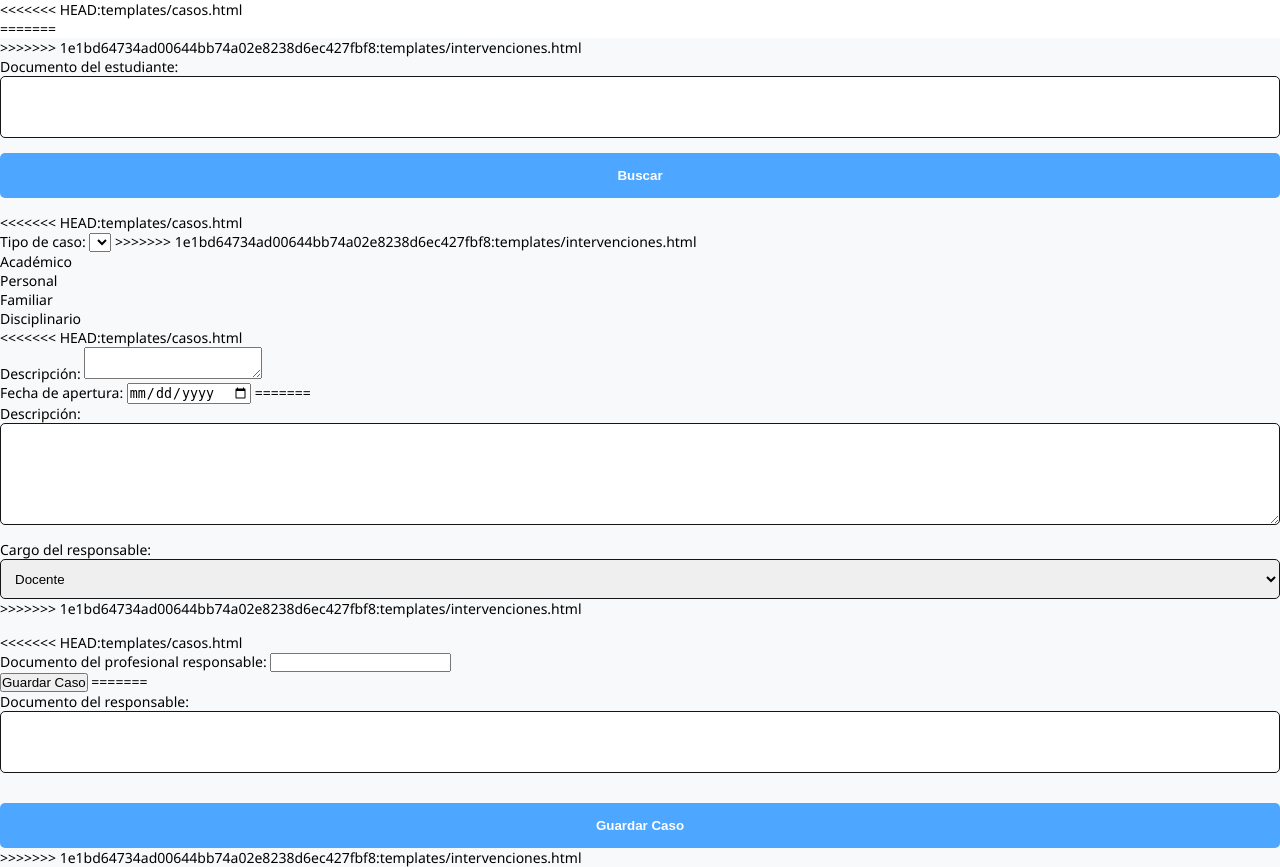
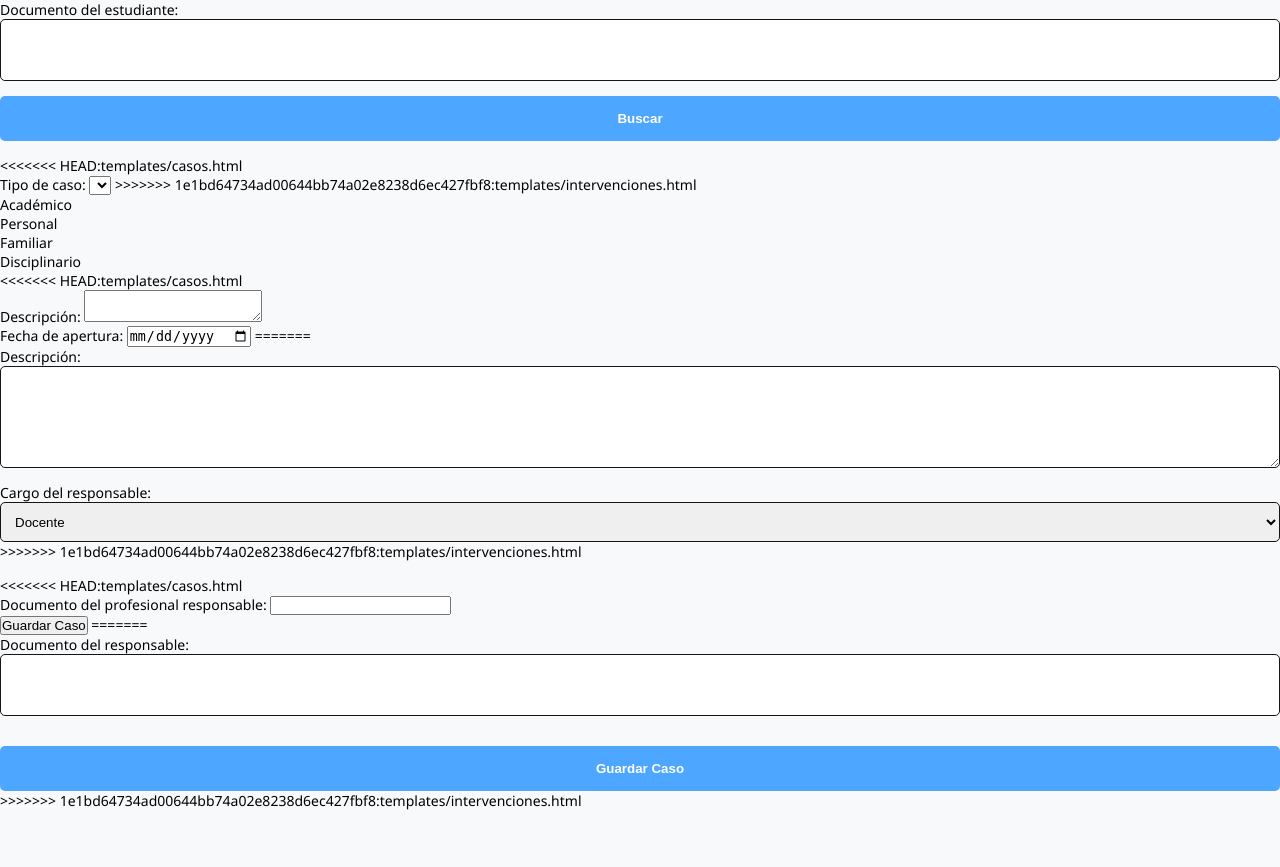
Before and after one commit to Berserk1550/Proyecto-Visionarios, a Flask app: page /casos/nuevo in a window 1280 px wide. After the commit the page ends 810 px from the top, so only its background shows below. Run offline with Flask 3, Linux system fonts and the light colour scheme; lists and menus that the app fills with data are empty.

Commit message:
casos me volvio a jugar mala pasada:l

```diff
--- a/templates/casos.html
+++ b/templates/casos.html
@@ -9,11 +9,9 @@
 
 </head>
 
-<<<<<<< HEAD:templates/casos.html
   <main class="caja-caso">
     <section class="caja-formulario">
       <form id="form-caso" action="/casos" method="post">
-=======
 <body>
 
   <main id="padre_ppal">
@@ -21,7 +19,6 @@
     <section class="caja_formulario">
 
       <form id="form_acceso">
->>>>>>> 1e1bd64734ad00644bb74a02e8238d6ec427fbf8:templates/intervenciones.html
 
         <!-- Documento del estudiante -->
         <div class="caja_input">
```
